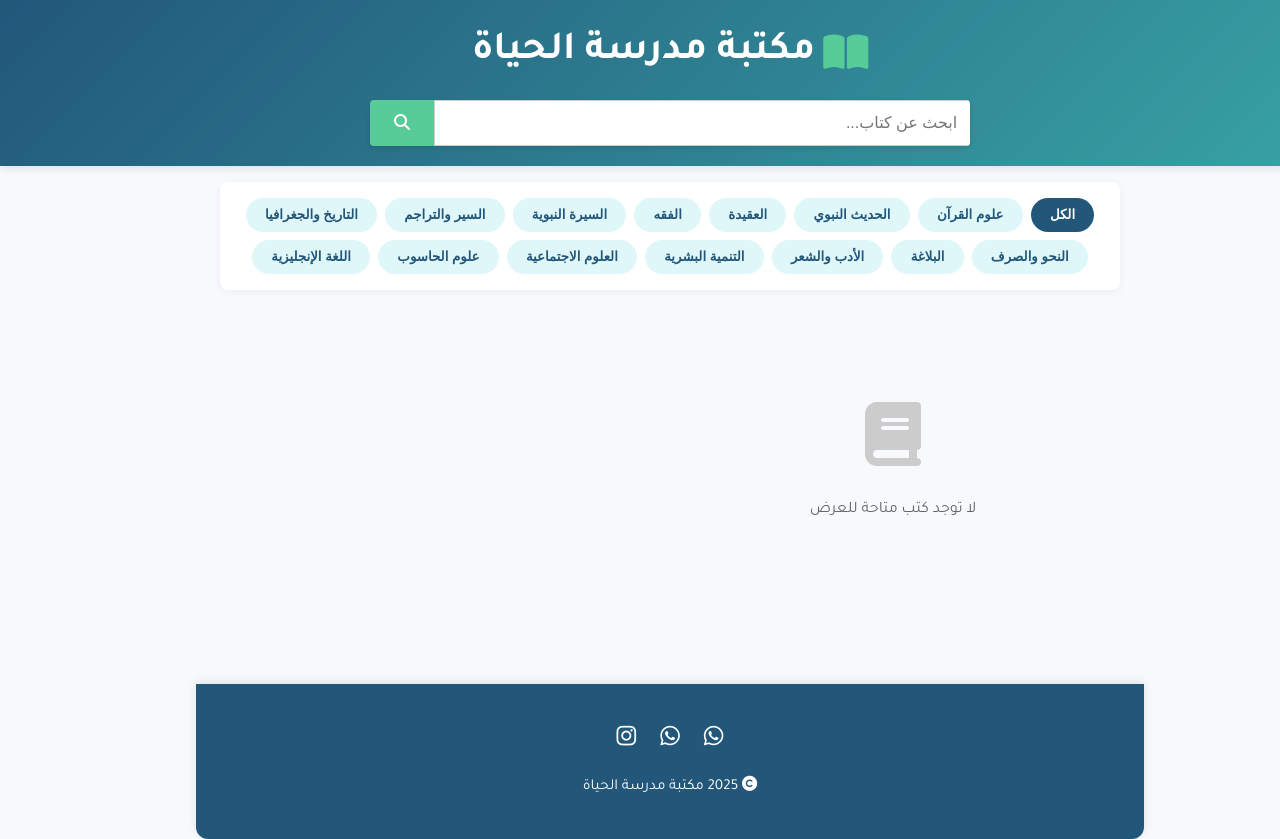
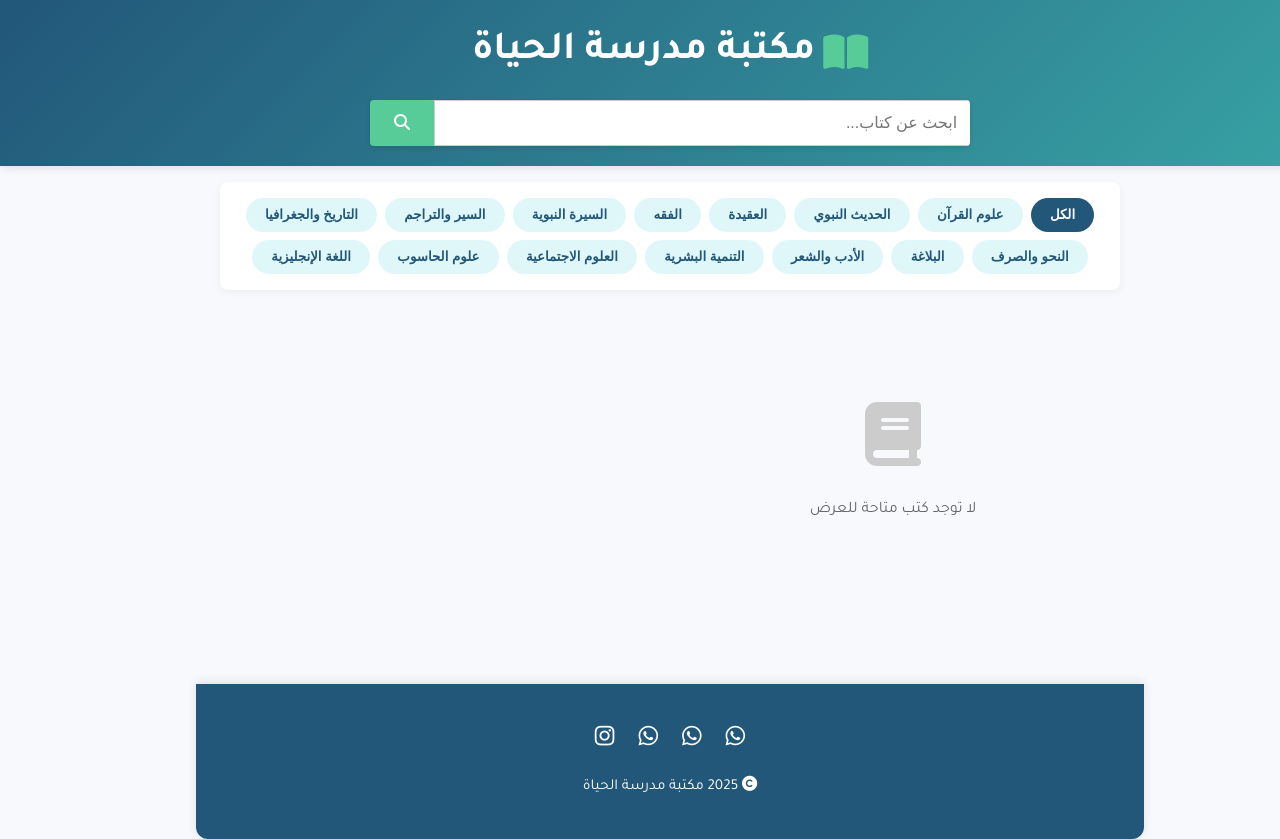
Before and after one commit to osvr2/-AL7AYAH-library, a website: page index.html in a window 1280 px wide. Shown: the top 839 px of the page. Drawn offline with Linux system fonts and the light colour scheme; no server answers.

Commit message:
Update index.html

```diff
--- a/index.html
+++ b/index.html
@@ -65,6 +65,14 @@
   <i class="fab fa-whatsapp"></i>
 </a>
 
+<a href="https://wa.me/99228622"
+   target="_blank"
+   rel="noopener noreferrer"
+   title="أستاذ يعقوب الراشدي">
+   <i class="fab fa-whatsapp"></i>
+</a>
+
+
        <a href="https://www.instagram.com/alhayaschooll/" target="_blank" rel="noopener noreferrer">
   <i class="fab fa-instagram"></i>
 </a>
```
